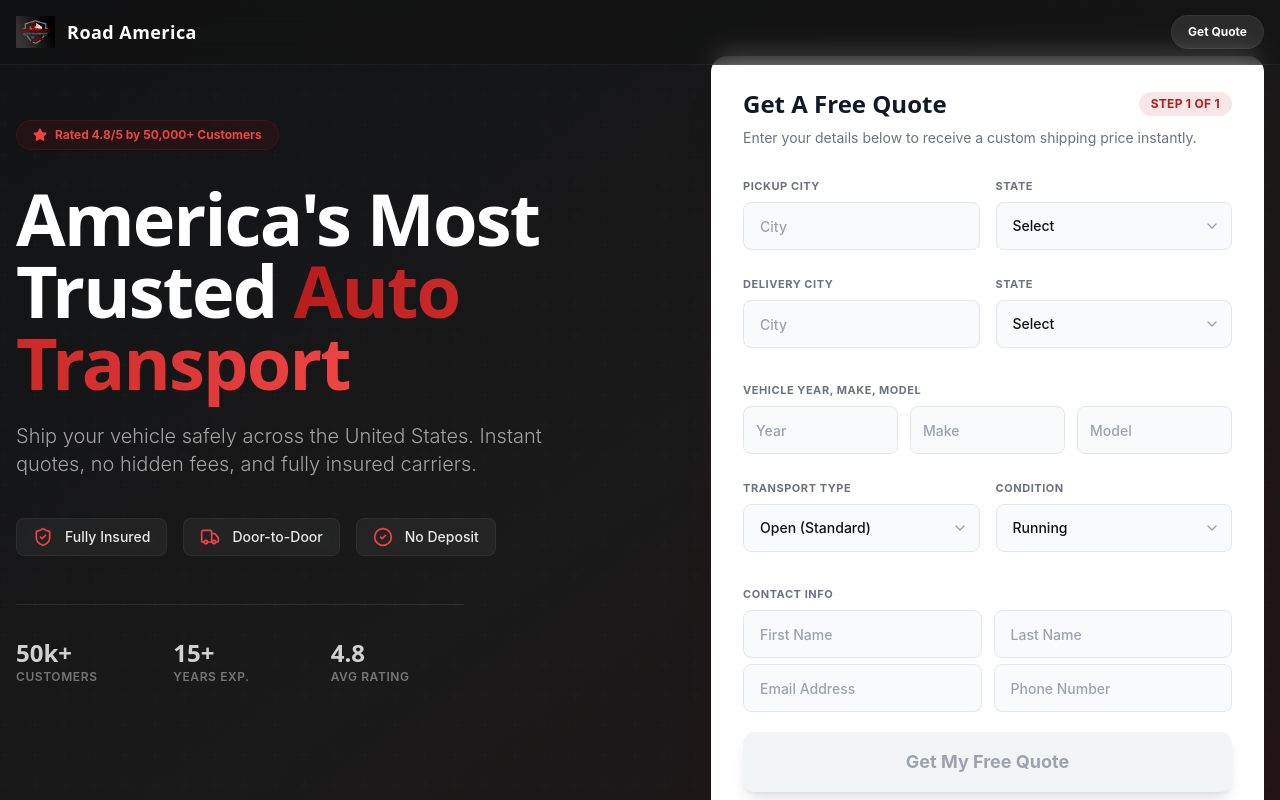
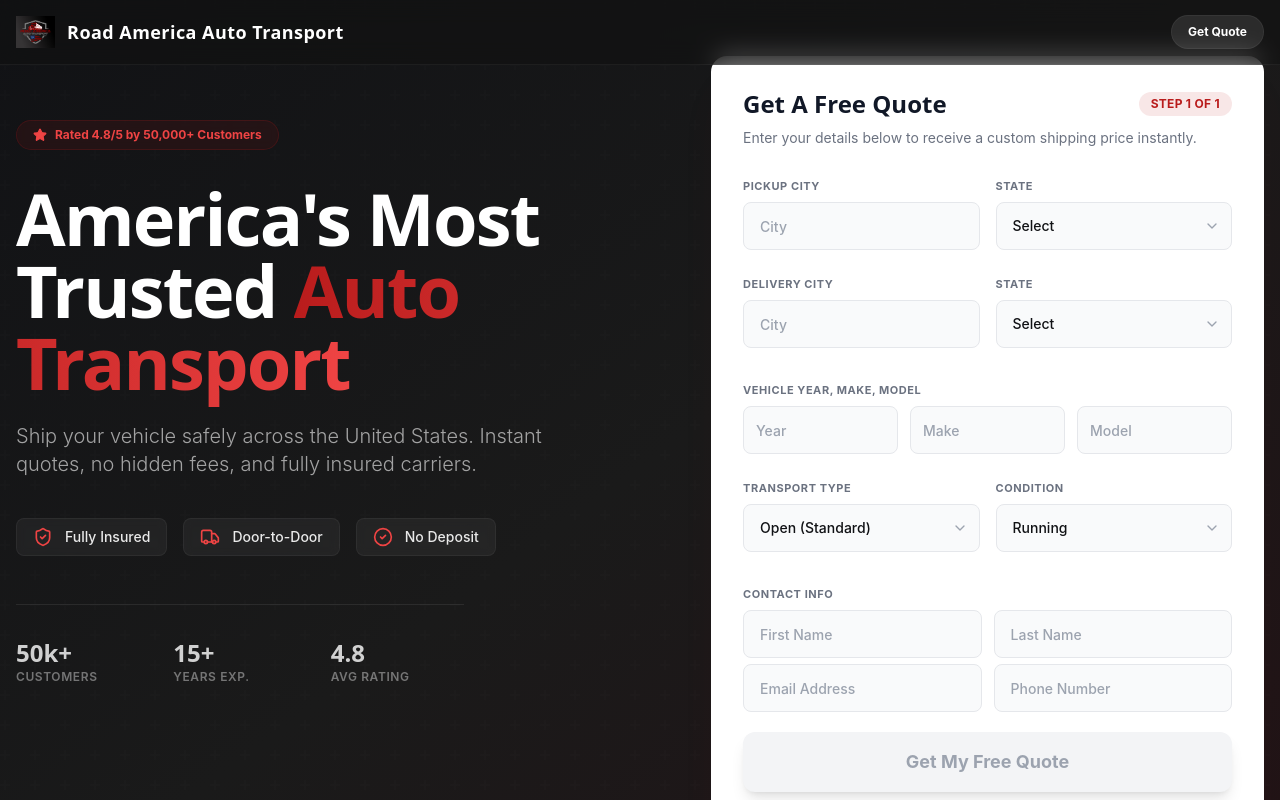
Before and after one commit to devcharles16/road-america-frontend, a React (Vite) app: page /express-quote in a window 1280 px wide. Shown: the top 800 px of the page. Built offline with nearby package versions, Linux system fonts and the light colour scheme.

Commit message:
update all references of Road America

```diff
--- a/src/layouts/AdminLayout.tsx
+++ b/src/layouts/AdminLayout.tsx
@@ -16,7 +16,7 @@
       <aside className="hidden md:flex w-64 flex-col border-r border-white/10 bg-black/70">
         <div className="px-6 py-5 border-b border-white/10">
           <p className="text-[11px] uppercase tracking-[0.2em] text-white/40">
-            Road America
+            Road America Auto Transport
           </p>
           <p className="mt-1 text-sm font-semibold">Admin Console</p>
         </div>
@@ -57,7 +57,7 @@
             <p className="text-[11px] uppercase tracking-[0.2em] text-white/40">
               Admin
             </p>
-            <p className="text-sm font-semibold">Road America</p>
+            <p className="text-sm font-semibold"> Auto Transport</p>
           </div>
           {/* Could add a menu button later if you want a mobile drawer */}
         </header>
--- a/src/layouts/LandingLayout.tsx
+++ b/src/layouts/LandingLayout.tsx
@@ -13,7 +13,7 @@
                             className="h-8 w-auto object-contain transition-transform group-hover:scale-105"
                         />
                         <span className="text-sm md:text-lg font-display font-bold tracking-wide text-white whitespace-nowrap">
-                            Road America
+                            Road America Auto Transport
                         </span>
                     </Link>
 
--- a/src/pages/AdminDashboardPage.tsx
+++ b/src/pages/AdminDashboardPage.tsx
@@ -49,7 +49,7 @@
             Admin Dashboard
           </h1>
           <p className="mt-2 text-sm text-white/60 max-w-xl">
-            High-level view of Road America operations. Monitor shipments,
+            High-level view of Road America Auto Transport operations. Monitor shipments,
             quotes, and content at a glance.
           </p>
         </div>
--- a/src/pages/HomePage.tsx
+++ b/src/pages/HomePage.tsx
@@ -351,7 +351,7 @@
     <section className="bg-brand-dark py-14 text-white border-t border-white/5">
       <div className="mx-auto max-w-4xl px-4 text-center">
         <h2 className="font-display text-2xl font-semibold md:text-3xl">
-          Ready to ship your vehicle with Road America?
+          Ready to ship your vehicle with Road America Auto Transport?
         </h2>
         <p className="mt-3 text-sm text-white/70">
           Start with a quick quote—no obligation. We’ll pair you with a vetted
--- a/src/pages/PrivacyPage.tsx
+++ b/src/pages/PrivacyPage.tsx
@@ -11,7 +11,7 @@
         <section className="mt-8 space-y-6 text-sm leading-relaxed text-white/80">
 
           <h2 className="font-bold">1. Introduction</h2>
-<p >Welcome to Road America Transport ("we," "our," "us"). We are committed to protecting your privacy and ensuring that your personal information is handled in a safe and responsible manner. This Privacy Policy outlines how we collect, use, and protect your information when you visit our website [<a href="https://roadamericatransport.com/" target="_blank">https://roadamericatransport.com</a>] ("Website") and use our services.</p>
+<p >Welcome to Road America Auto Transport ("we," "our," "us"). We are committed to protecting your privacy and ensuring that your personal information is handled in a safe and responsible manner. This Privacy Policy outlines how we collect, use, and protect your information when you visit our website [<a href="https://roadamericatransport.com/" target="_blank">https://roadamericatransport.com</a>] ("Website") and use our services.</p>
 <h2 className="font-bold">2. Information We Collect</h2>
 <p >We may collect the following types of information:</p>
 <ul>
--- a/src/pages/TermsPage.tsx
+++ b/src/pages/TermsPage.tsx
@@ -12,9 +12,9 @@
           <p className="mt-6 text-sm leading-6 text-white/75">
             These Terms &amp; Conditions (“Terms”) constitute a legally binding
             agreement between <span className="font-semibold text-white">Road America Auto Transport</span>{" "}
-            (“Road America,” “RA,” “we,” “us,” or “our”) and the customer (“Customer,”
+            (“Road America Auto Transport,” “RA,” “we,” “us,” or “our”) and the customer (“Customer,”
             “you,” or “your”). By requesting services, booking transportation, submitting
-            payment, or otherwise authorizing Road America to arrange transportation,
+            payment, or otherwise authorizing Road America Auto Transport to arrange transportation,
             you acknowledge that you have read, understood, and agreed to these Terms.
           </p>
         </header>
@@ -27,13 +27,13 @@
 
           <p className="text-sm leading-6 text-white/75">
             Road America Auto Transport is a <span className="font-semibold text-white">licensed transportation broker</span>,
-            not a motor carrier. Road America arranges transportation services by matching customers with{" "}
+            not a motor carrier. Road America Auto Transport arranges transportation services by matching customers with{" "}
             <span className="font-semibold text-white">federally licensed and insured motor carriers</span>{" "}
             registered with the Federal Motor Carrier Safety Administration (FMCSA).
           </p>
 
           <div className="rounded-2xl border border-white/10 bg-black/30 p-6 shadow-soft-card">
-            <p className="text-sm font-semibold text-white">Road America does not:</p>
+            <p className="text-sm font-semibold text-white">Road America Auto Transport does not:</p>
             <ul className="mt-3 list-disc space-y-2 pl-5 text-sm text-white/75">
               <li>Transport vehicles</li>
               <li>Take physical possession of vehicles</li>
@@ -57,7 +57,7 @@
           <ul className="list-disc space-y-2 pl-5 text-sm text-white/75">
             <li>Customer’s written or electronic acceptance of these Terms, or</li>
             <li>
-              Submission of payment, deposit, or authorization for Road America to begin
+              Submission of payment, deposit, or authorization for Road America Auto Transport to begin
               dispatch or carrier-sourcing efforts.
             </li>
           </ul>
@@ -77,9 +77,9 @@
               </h3>
 
               <ul className="space-y-2 text-sm text-white/80">
-                <li>• Road America manages full logistics coordination</li>
-                <li>• Customer pays Road America the full transport amount</li>
-                <li>• Road America pays the carrier directly</li>
+                <li>• Road America Auto Transport manages full logistics coordination</li>
+                <li>• Customer pays Road America Auto Transport the full transport amount</li>
+                <li>• Road America Auto Transport pays the carrier directly</li>
                 <li>• Includes broker fee and applicable electronic payment processing fees</li>
               </ul>
 
@@ -95,8 +95,8 @@
               </h3>
 
               <ul className="space-y-2 text-sm text-white/80">
-                <li>• Road America secures a carrier</li>
-                <li>• Customer pays Road America the broker fee plus applicable processing fees</li>
+                <li>• Road America Auto Transport secures a carrier</li>
+                <li>• Customer pays Road America Auto Transport the broker fee plus applicable processing fees</li>
                 <li>
                   • Customer pays the carrier directly at delivery (typically in cash,
                   certified funds, or as specified by the carrier)
@@ -114,7 +114,7 @@
             <div className="rounded-2xl border border-white/10 bg-black/30 p-6 shadow-soft-card">
               <h3 className="text-lg font-semibold text-white">3.5 Pricing &amp; Quote Accuracy</h3>
               <p className="mt-2 text-sm leading-6 text-white/75">
-                All price quotes provided by Road America are estimates based on the
+                All price quotes provided by Road America Auto Transport are estimates based on the
                 information supplied by the Customer and current market conditions.
                 Carrier pricing is not guaranteed and may change due to fuel costs,
                 supply and demand, vehicle size, vehicle condition, route, seasonality,
@@ -129,7 +129,7 @@
               <p className="mt-2 text-sm leading-6 text-white/75">
                 If the Customer provides inaccurate or incomplete vehicle information
                 including but not limited to size, weight, operability, modifications,
-                or pickup accessibility, Road America and the carrier may adjust pricing,
+                or pickup accessibility, Road America Auto Transport and the carrier may adjust pricing,
                 cancel the order, or refuse transport. Additional fees may apply and are
                 the sole responsibility of the Customer.
               </p>
@@ -149,7 +149,7 @@
               <h3 className="mb-3 text-lg font-semibold text-white">Dispatch Defined</h3>
 
               <p className="text-sm leading-6 text-white/75">
-                “Dispatch” occurs when Road America has begun carrier sourcing, posted
+                “Dispatch” occurs when Road America Auto Transport has begun carrier sourcing, posted
                 the load, negotiated pricing, reserved carrier capacity, or otherwise
                 initiated efforts to assign a carrier.
               </p>
@@ -172,7 +172,7 @@
                 <div className="rounded-xl border border-emerald-400/20 bg-emerald-400/10 p-4">
                   <p className="font-semibold text-emerald-200">Before dispatch</p>
                   <p className="mt-1 text-xs leading-5 text-white/75">
-                    Refunds may be issued at Road America’s discretion, minus all merchant
+                    Refunds may be issued at Road America Auto Transport’s discretion, minus all merchant
                     and processing fees.
                   </p>
                 </div>
@@ -242,7 +242,7 @@
             </ul>
 
             <p className="mt-5 text-sm font-semibold text-white">
-              Road America and the carrier are not responsible for:
+              Road America Auto Transport and the carrier are not responsible for:
             </p>
             <ul className="mt-3 list-disc space-y-2 pl-5 text-sm text-white/75">
               <li>Pre-existing damage</li>
@@ -261,7 +261,7 @@
           <div className="rounded-2xl border border-white/10 bg-black/30 p-6 shadow-soft-card">
             <p className="text-sm leading-6 text-white/75">
               Personal items are <span className="font-semibold text-white">not permitted</span> inside vehicles unless expressly
-              authorized by the carrier. Road America and carriers assume{" "}
+              authorized by the carrier. Road America Auto Transport and carriers assume{" "}
               <span className="font-semibold text-white">no liability</span> for loss, theft, or damage to personal property
               left inside the vehicle.
             </p>
@@ -284,10 +284,10 @@
 
               <ul className="mt-4 space-y-2 text-sm text-white/85">
                 <li>
-                  • <span className="font-semibold text-white">Road America is a broker</span>, not a motor carrier
+                  • <span className="font-semibold text-white">Road America Auto Transport is a broker</span>, not a motor carrier
                 </li>
                 <li>• The transporting carrier’s cargo insurance applies during transit</li>
-                <li>• Road America’s liability is limited to its role as a broker</li>
+                <li>• Road America Auto Transport’s liability is limited to its role as a broker</li>
                 <li>• Carrier insurance coverage may include exclusions and deductibles</li>
                 <li>
                   • <span className="font-semibold text-white">Supplemental insurance</span> is the Customer’s responsibility if desired
@@ -315,7 +315,7 @@
                 <li>• Claims must be pursued primarily through the carrier’s insurance</li>
                 <li>• Pre-existing damage and mechanical issues are not covered</li>
                 <li>• Delays caused by weather, traffic, or mechanical issues are not guaranteed events</li>
-                <li>• Broker liability (if any) is limited to fees paid to Road America</li>
+                <li>• Broker liability (if any) is limited to fees paid to Road America Auto Transport</li>
               </ul>
 
               <div className="mt-5 rounded-xl border border-white/10 bg-black/20 p-4">
@@ -408,7 +408,7 @@
               </p>
 
               <ul className="mt-4 space-y-2 text-sm text-white/85">
-                <li>• Road America does not process verbal or phone claims</li>
+                <li>• Road America Auto Transport does not process verbal or phone claims</li>
                 <li>• Late submissions are not accepted</li>
                 <li>• Claims not noted on the Bill of Lading at delivery are invalid</li>
               </ul>
@@ -428,7 +428,7 @@
           <h2 className="text-xl font-bold text-white">10. Limitation of Broker Liability</h2>
 
           <div className="rounded-2xl border border-white/10 bg-black/30 p-6 shadow-soft-card">
-            <p className="text-sm leading-6 text-white/75">Road America shall not be liable for:</p>
+            <p className="text-sm leading-6 text-white/75">Road America Auto Transport shall not be liable for:</p>
             <ul className="mt-3 list-disc space-y-2 pl-5 text-sm text-white/75">
               <li>Carrier delays</li>
               <li>Acts or omissions of carriers</li>
@@ -554,7 +554,7 @@
               <div className="rounded-xl border border-white/10 bg-white/5 p-4">
                 <p className="text-xs font-semibold text-white/80">Updates</p>
                 <p className="mt-1 text-xs leading-5 text-white/70">
-                  Road America may update these Terms at any time by posting the revised version on its website.
+                  Road America Auto Transport may update these Terms at any time by posting the revised version on its website.
                 </p>
               </div>
 
@@ -574,7 +574,7 @@
 
           <div className="rounded-2xl border border-white/10 bg-black/30 p-6 shadow-soft-card">
             <p className="text-sm leading-6 text-white/75">
-              Customer communications should be directed through official Road America communication channels.
+              Customer communications should be directed through official Road America Auto Transport communication channels.
               Damage claims are accepted <span className="font-semibold text-white">by email only</span> as stated above.
             </p>
           </div>
@@ -587,7 +587,7 @@
           <div className="rounded-2xl border border-white/10 bg-black/30 p-6 shadow-soft-card">
             <p className="text-sm leading-6 text-white/75">
               By providing a phone number, email address, or submitting a request through our website,
-              Customer consents to receive communications from Road America via phone, email, and SMS for purposes
+              Customer consents to receive communications from Road America Auto Transport via phone, email, and SMS for purposes
               related to quotes, dispatch, transport updates, billing, and customer service.
             </p>
 
```
Also changed, not shown: 1 other file (tests, documents, lock files or other folders).
